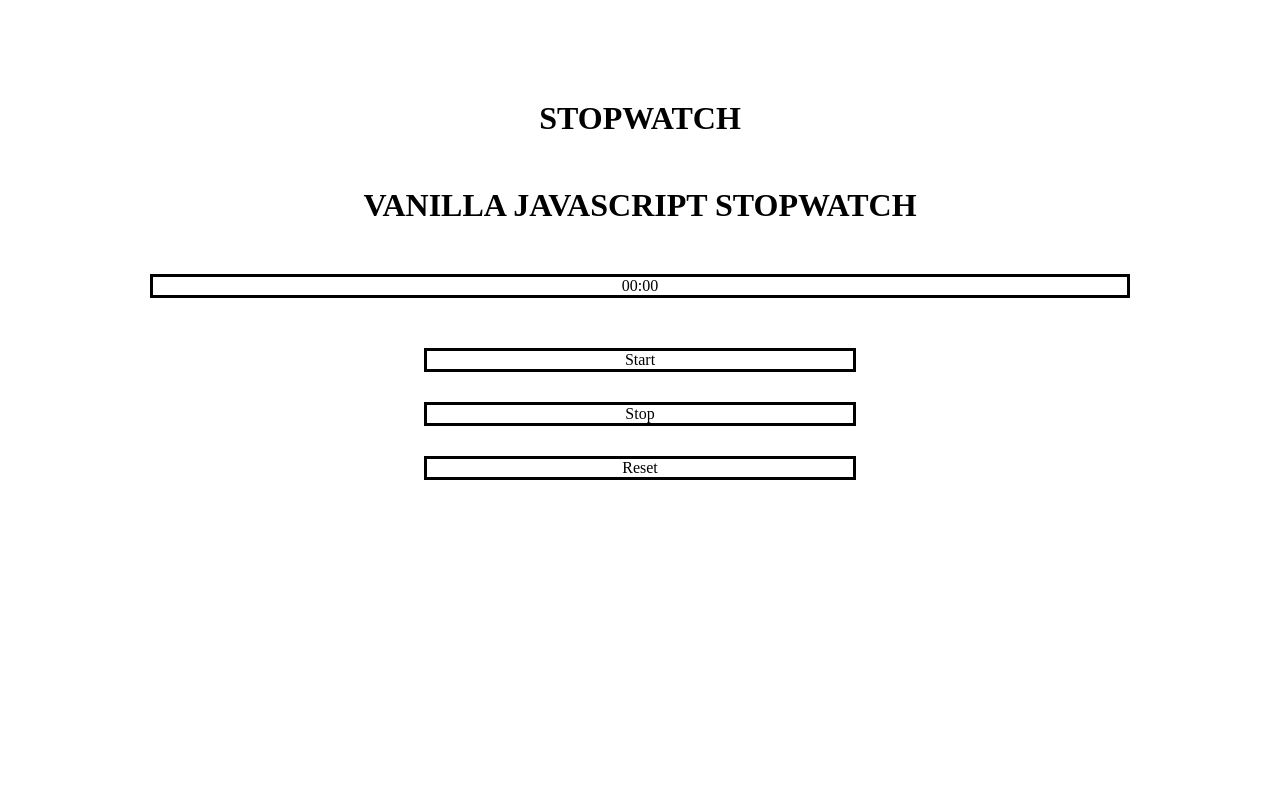
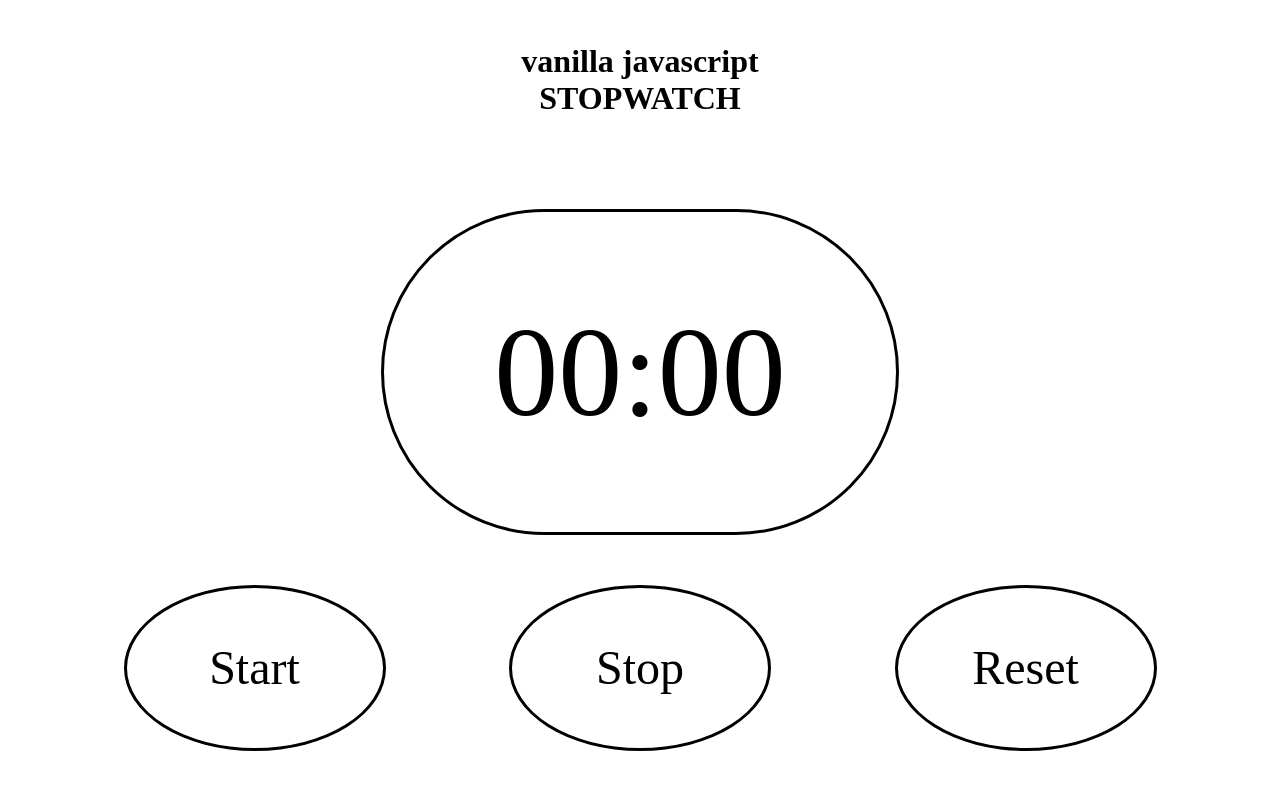
Before and after one commit to rafasc42/stopWatch, a plain HTML site: page index.html in a window 1280 px wide. Drawn offline with Linux system fonts and the light colour scheme.

Commit message:
added a more user-friendly interface

```diff
--- a/index.html
+++ b/index.html
@@ -6,12 +6,17 @@
     <link rel="stylesheet" href="styles.css">
 </head>
 <body>
-    <h1>STOPWATCH</h1>
-    <h1>VANILLA JAVASCRIPT STOPWATCH</h1>
-    <div id="display">00:00</div>
-    <div id="start" class="box">Start</div>
-    <div id="stop" class="box">Stop</div>
-    <div id="reset" class="box">Reset</div>
+	<header>
+    	<h1>vanilla javascript<br>STOPWATCH</h1>
+	</header>
+	<main>
+    	<div id="display">00:00</div>
+		<div id="control">
+    		<div id="start" class="box">Start</div>
+    		<div id="stop" class="box">Stop</div>
+    		<div id="reset" class="box">Reset</div>
+		</div>
+	</main>
     <script src="stopWatch.js"></script>
 </body>
 </html>
--- a/styles.css
+++ b/styles.css
@@ -1,15 +1,62 @@
 *{
     padding: 0;
-    margin: 50px;
-    text-align: center;
+	margin: 0;
+}
+
+body{
+	width: 100vw;
+	height: 100vh;
+	display: flex;
+	align-items: center;
+	flex-direction: column;
+
+}
+
+header{
+	width: 100vw;
+	height: 20vh;
+	display: flex;
+	justify-content: center;
+	align-items: center;
+	text-align: center;
+}
+
+main{
+	width: 100vw;
+	height: 80vh;
+	display: flex;
+	flex-direction: column;
+	justify-content: space-evenly;
+	align-items: center;
 }
 
 #display{
-    margin: 50 20% 50px 20%;
+	width: 40vw;
+	height: 40vh;
     border-style: solid;
+	border-radius: 9em;
+	font-size: 8em;
+
+	display: flex;
+	justify-content: center;
+	align-items: center;
+}
+
+#control{
+	width: 100vw;
+	display: flex;
+	flex-direction: row;
+	justify-content: space-evenly;
+	align-items: center;
 }
 
 .box{
-    margin: 0 30% 30px 30%;
+	height: 20vh;
+	width: 20vw;
     border-style: solid;
+	border-radius: 100%;
+	display: flex;
+	justify-content: center;
+	align-items: center;
+	font-size: 3em;
 }
```
